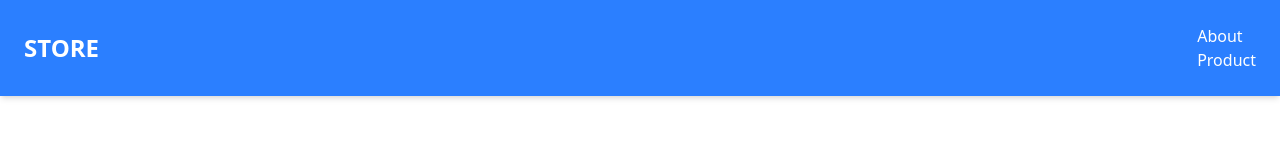
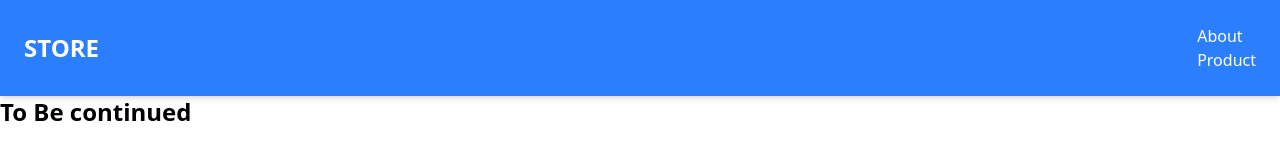
Before and after one commit to IssamElJaouhari/taiwlindcheck, a plain HTML site: page index.html in a window 1280 px wide. Drawn offline with nearby package versions, Linux system fonts and the light colour scheme.

Commit message:
Update index.html

```diff
--- a/index.html
+++ b/index.html
@@ -22,5 +22,6 @@
         </ul>
       </nav>
     </header>
+     <h1 class="text-2xl font-bold text-black">To Be continued</h1>
   </body>
 </html>
```
